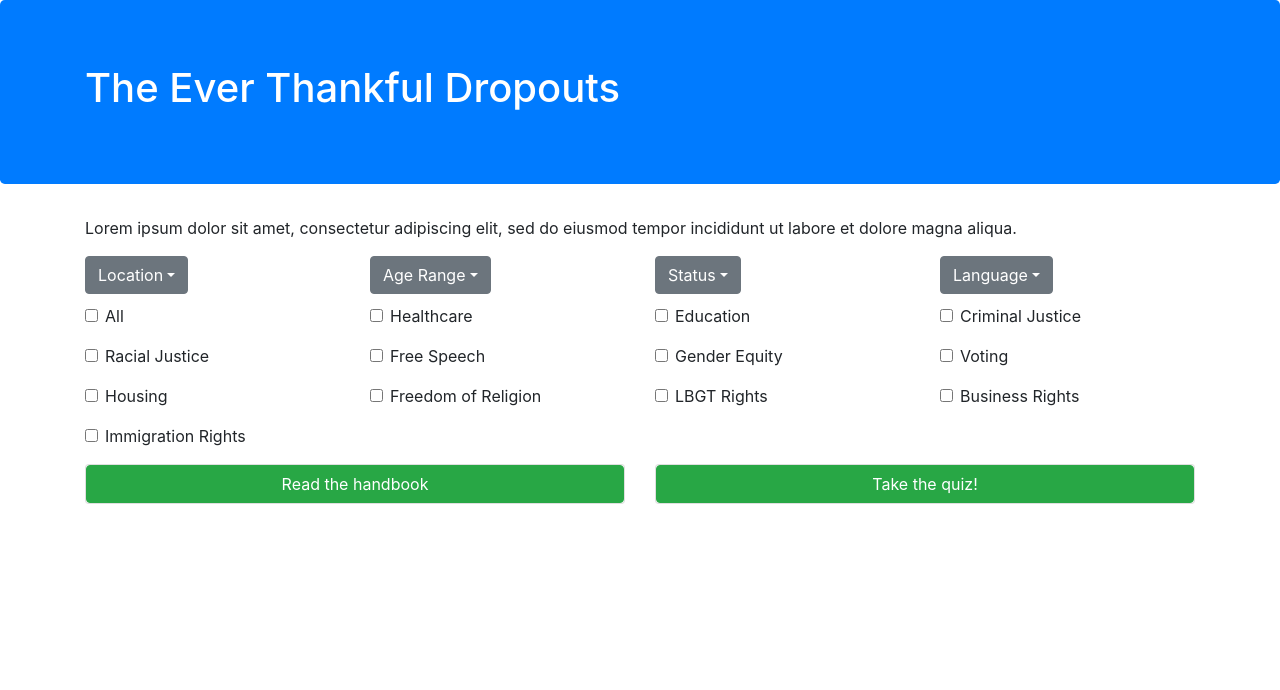
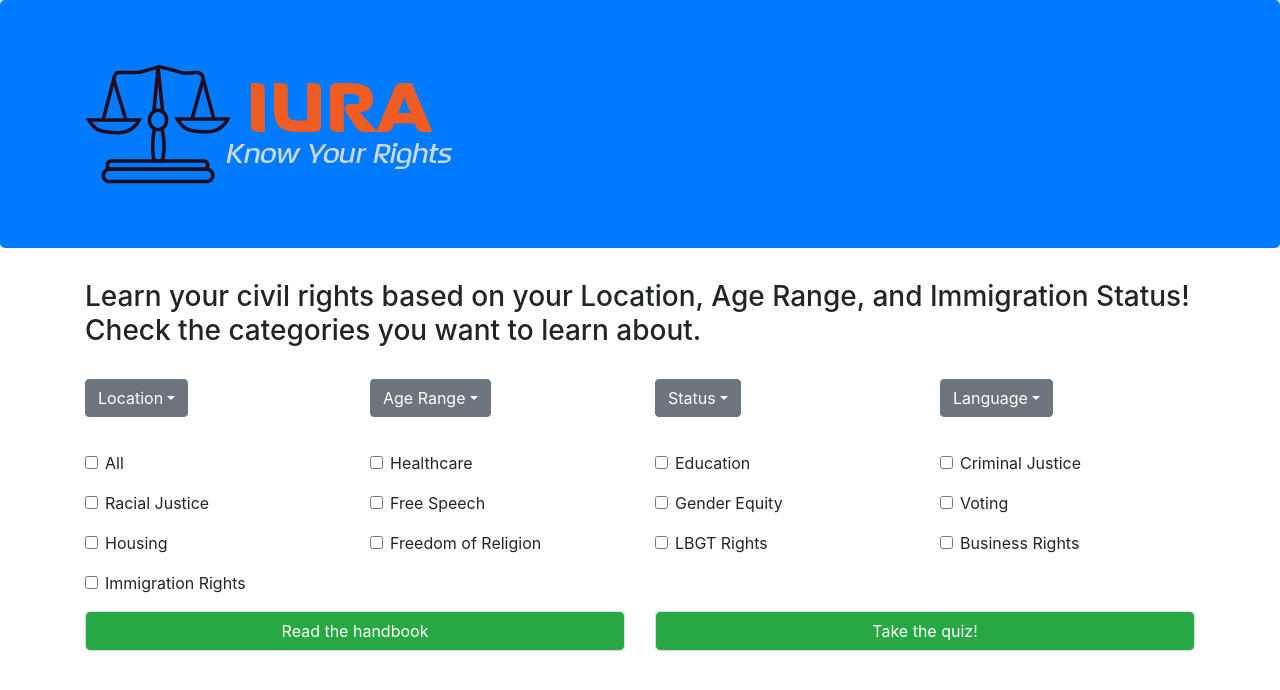
Before and after one commit to MaggieTsang/WinfoHackathon, a React (Create React App) app: page /#/homepage in a window 1280 px wide. Shown: the top 690 px of the page. Built offline with nearby package versions, Linux system fonts and the light colour scheme.

Commit message:
homepage logo and results page

```diff
--- a/src/Views/Handbook.js
+++ b/src/Views/Handbook.js
@@ -4,6 +4,8 @@ import Homepage from './Homepage';
 import {Results} from '../Results';
 
 const washingtonRights = require('../resources/washington-rights');
+const logo = require("../IURAlogo.png")
+
 
 export default class Handbook extends Component {
   constructor(props) {
@@ -28,7 +30,7 @@ export default class Handbook extends Component {
       <div>
         <Jumbotron className="bg-primary text-white">
           <Container>
-            <h1>The Ever Thankful Dropouts</h1>
+            <img src={logo} onClick={this.goHome}/>
           </Container>
         </Jumbotron>
 
--- a/src/Views/Homepage.js
+++ b/src/Views/Homepage.js
@@ -1,11 +1,13 @@
 import React, { Component } from "react";
 import { Link } from 'react-router-dom';
-import { Button, Card, CardTitle, CardText, Jumbotron, Container, Row, Col } from 'reactstrap';
+import { Media, Button, Card, CardTitle, CardText, Jumbotron, Container, Row, Col } from 'reactstrap';
 
 import DropdownSelection from '../Controls/DropdownSelection'
 import CheckboxSelections from "../CheckboxSelections";
 import { ROUTES } from "../constants";
 import Handbook from "./Handbook";
+
+const logo = require("../IURAlogo.png")
 
 export default class Homepage extends Component {
   constructor(props) {
@@ -27,20 +29,30 @@ export default class Homepage extends Component {
     this.setState({ view: 'Handbook' })
   }
 
+  goHome = () => {
+    this.setState({view: 'Home'})
+  }
+
   render() {
     let view = (
       <div>
         <Jumbotron className="bg-primary text-white">
           <Container>
-            <h1>The Ever Thankful Dropouts</h1>
+            <img src={logo} onClick={this.goHome}/>
+
           </Container>
+
+
         </Jumbotron>
 
         <main>
           <Container></Container>
           <div className="container">
-            <p>Lorem ipsum dolor sit amet, consectetur adipiscing elit, sed do eiusmod tempor incididunt ut labore et dolore magna aliqua. </p>
+            <h3>Learn your civil rights based on your Location, Age Range, and Immigration Status! Check the categories you want to learn about.</h3>
           </div>
+
+          <br></br>
+
 
           <Container>
             <Row className='dropdowns'>
@@ -60,7 +72,7 @@ export default class Homepage extends Component {
               </Col>
             </Row>
 
-
+            <br></br>
 
             <Row>
               <CheckboxSelections title='All' items={['All']} />
```
Also changed, not shown: src/IURAlogo.png (added).
